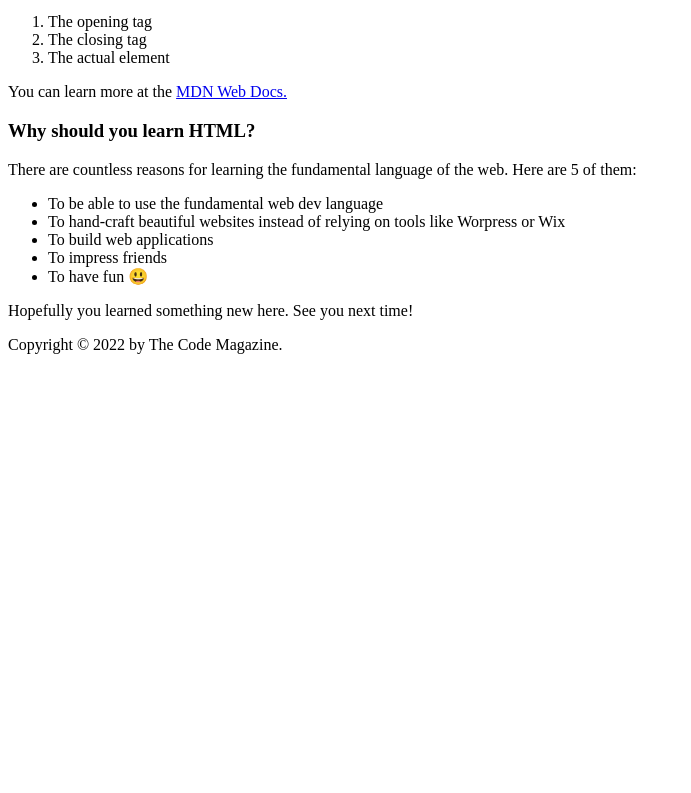
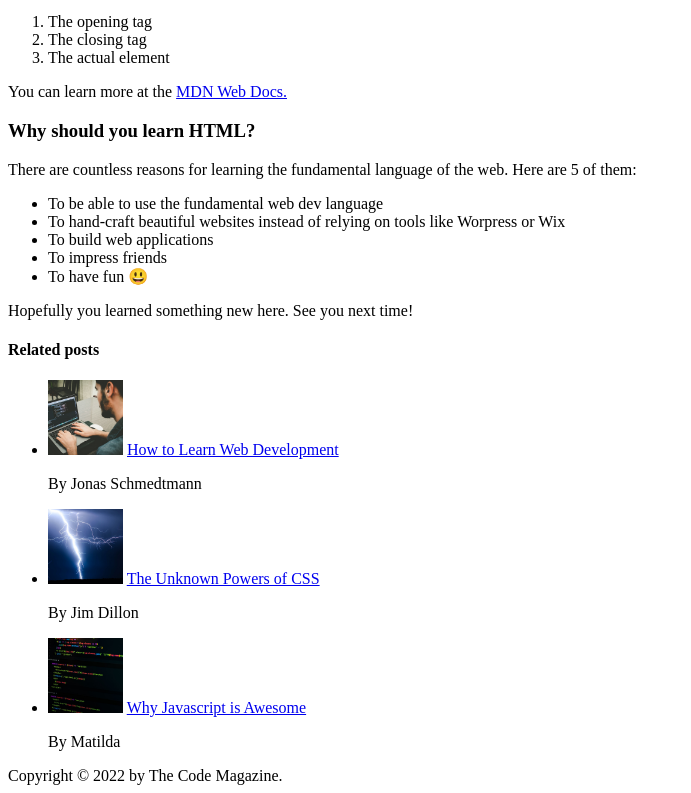
Before and after one commit to techarm/html-css, a plain HTML site: page 02-HTML-Fundamentals/index.html in a window 1280 px wide. Shown: the part 690-1483 px from the top of the page, without its empty margins (0-691 px from the left). Before the commit the page ends 1052 px from the top, so only its background shows below. Drawn offline with Linux system fonts and the light colour scheme.

Commit message:
HTML Fundamentals Challenge #1

```diff
--- a/02-HTML-Fundamentals/index.html
+++ b/02-HTML-Fundamentals/index.html
@@ -31,7 +31,7 @@
       <header>
         <h2>The Basic Language of the Web: HTML</h2>
         <img
-          src="laura-jones.jpg"
+          src="img/laura-jones.jpg"
           alt="Headshot of Laura Jones"
           width="50"
           height="50"
@@ -40,7 +40,7 @@
         <p>Posted by <b>Laura Jones</b> on Monday, June 21st 2027</p>
 
         <img
-          src="post-img.jpg"
+          src="img/post-img.jpg"
           alt="HTML code on screen"
           width="500"
           height="200"
@@ -105,6 +105,42 @@
       <p>Hopefully you learned something new here. See you next time!</p>
     </article>
 
+    <aside>
+      <h4>Related posts</h4>
+      <ul>
+        <li>
+          <img
+            src="img/related-1.jpg"
+            alt="related post image 1"
+            width="75"
+            height="75"
+          />
+          <a href="#">How to Learn Web Development</a>
+          <p>By Jonas Schmedtmann</p>
+        </li>
+        <li>
+          <img
+            src="img/related-2.jpg"
+            alt="related post image 2"
+            width="75"
+            height="75"
+          />
+          <a href="#">The Unknown Powers of CSS</a>
+          <p>By Jim Dillon</p>
+        </li>
+        <li>
+          <img
+            src="img/related-3.jpg"
+            alt="related post image 3"
+            width="75"
+            height="75"
+          />
+          <a href="#">Why Javascript is Awesome</a>
+          <p>By Matilda</p>
+        </li>
+      </ul>
+    </aside>
+
     <footer>Copyright &copy; 2022 by The Code Magazine.</footer>
   </body>
 </html>
```
Also changed, not shown: 02-HTML-Fundamentals/img/challenges.jpg (renamed from 02-HTML-Fundamentals/challenges.jpg), 02-HTML-Fundamentals/img/laura-jones.jpg (renamed from 02-HTML-Fundamentals/laura-jones.jpg), 02-HTML-Fundamentals/img/post-img.jpg (renamed from 02-HTML-Fundamentals/post-img.jpg), 02-HTML-Fundamentals/img/related-1.jpg (renamed from 02-HTML-Fundamentals/related-1.jpg), 02-HTML-Fundamentals/img/related-2.jpg (renamed from 02-HTML-Fundamentals/related-2.jpg), 02-HTML-Fundamentals/img/related-3.jpg (renamed from 02-HTML-Fundamentals/related-3.jpg).
